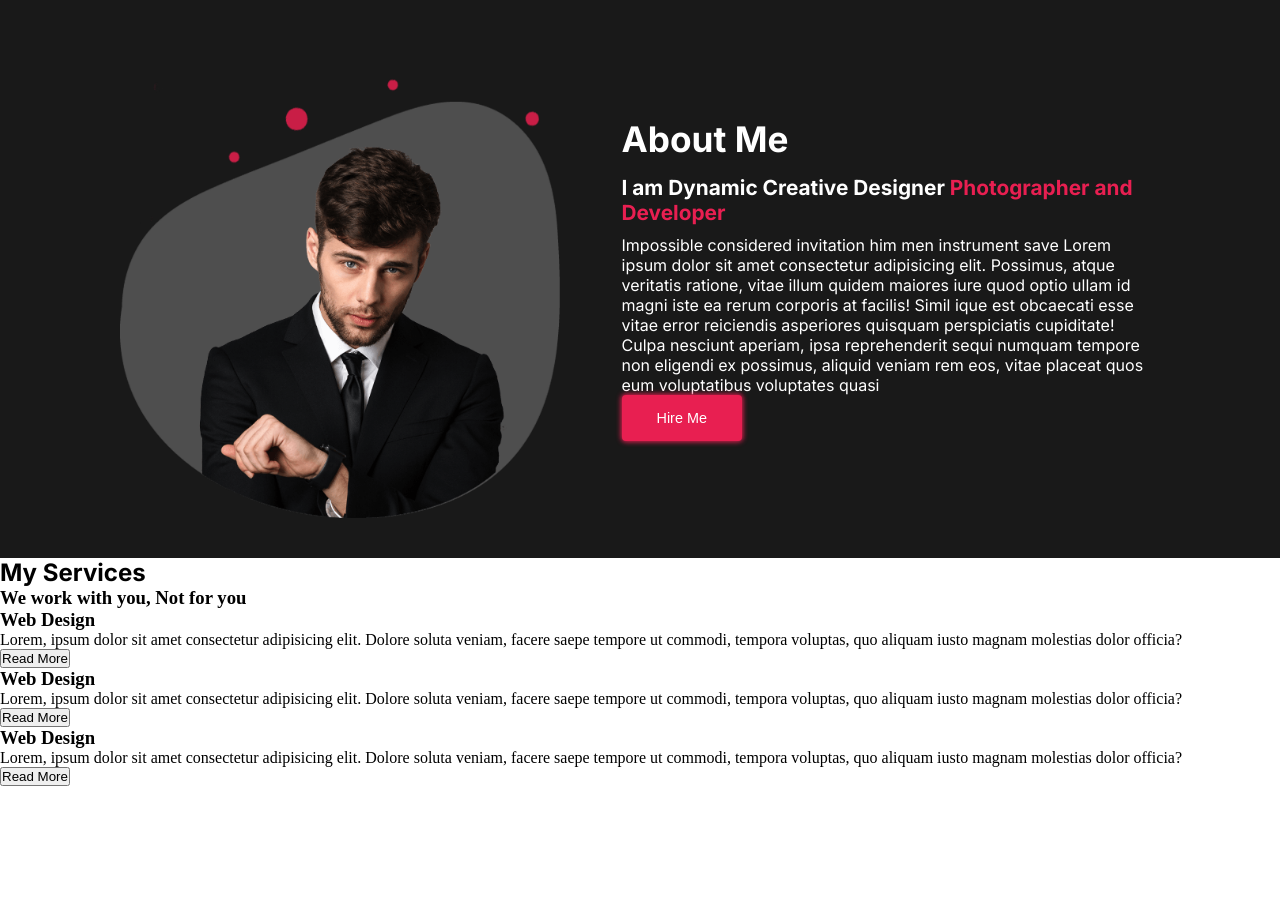
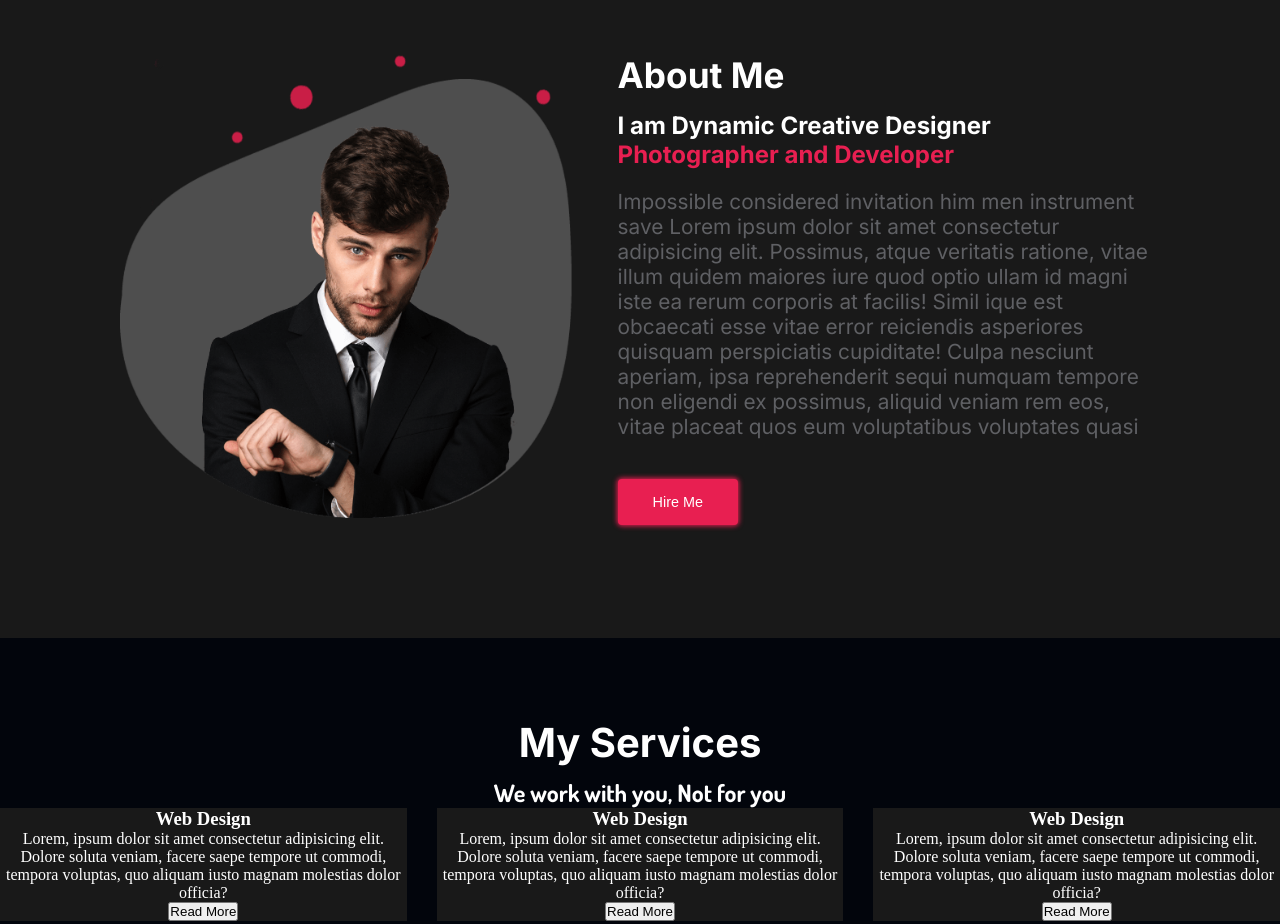
Before and after one commit to Abdelilah2009/Agency, a plain HTML site: page index.html in a window 1280 px wide. Shown: the part 722-1646 px from the top of the page. Before the commit the page ends 1508 px from the top, so only its background shows below. Drawn offline with nearby package versions, Linux system fonts and the light colour scheme.

Commit message:
Update style.css

```diff
--- a/style.css
+++ b/style.css
@@ -3,6 +3,10 @@
     margin: 0;
     padding: 0;
     box-sizing: border-box;
+}
+
+html{
+    scroll-behavior: smooth;
 }
 
 :root{
@@ -122,16 +126,17 @@ header nav ul li a:hover{
     height: 70vh;
     display: flex;
     color: white;
-    padding: 10vh 0vh 0px 15vh;
+    padding: 10vh 2vh 600px 15vh;
     font-family: 'Inter',sans-serif;
 }
 
 .about img{
-    height: 440px;
+    width: 40%;
+    height: 60vh;
 }
 
 .about .about-text{
-    padding: 5vh 0px 0px 7vh;
+    padding: 5vh 0vh 0vh 5vh;
     max-width: 50%;
     /* align-items: end; */
 }
@@ -142,10 +147,152 @@ header nav ul li a:hover{
 }
 
 .about .about-text h3{
-    font-size: 1.3rem;
-    padding-bottom: 10px;
+    font-size: 1.7rem;
+    padding-bottom: 20px;
 }
 
 .about .about-text h3 span{
     color: var(--principale-color);
 }
+
+.about .about-text p{
+    font-size: 1.41rem;
+    color: #5F6064;
+    padding-bottom: 40px;
+}
+
+/* Services */
+
+.services{
+    background-color: var(--bg-black-color);
+    width: 100%;
+    height: 70vh;
+}
+
+.services .services-title{
+    padding-top: 10vh;
+}
+
+.services .services-title h1,
+.services .services-title h3{
+    color: white;
+    display: flex;
+    justify-content: center;
+}
+
+.services .services-title h1{
+    font-size: 2.5rem;
+    padding-bottom: 10px;
+}
+
+.services .services-title h3{
+    font-size: 1.5rem;
+    font-family: 'Dosis',sans-serif;
+}
+
+.services .cards{
+    color: white;
+    display: flex;
+    gap: 30px;
+    justify-content: space-around;
+}
+
+.services .cards .card-item{
+    background-color: var(--main-color);
+    text-align: center;
+}
+
+.services .cards .card-item .icon i{
+    color: var(--principale-color);
+    font-size: 2rem;
+}
+
+
+
+
+
+
+
+
+
+
+
+
+
+
+
+
+
+
+
+
+
+
+
+
+
+
+
+
+
+
+
+
+
+
+
+
+
+
+
+
+
+
+
+
+
+
+
+
+
+
+
+
+
+
+
+
+
+
+@media screen and (max-width: 1280px) {
+    .about{
+        background-color: var(--main-color);
+        height: 70vh;
+        display: flex;
+        color: white;
+        padding: 5vh 2vh 600px 15vh;
+        font-family: 'Inter',sans-serif;
+    }
+
+    .about img{
+        width: 40%;
+        height: 60vh;
+        padding-top: 2vh;
+    }
+
+    .about .about-text{
+        padding: 2vh 0vh 0vh 5vh;
+        max-width: 50%;
+    }
+
+    .about .about-text h3{
+        font-size: 1.5rem;
+        padding-bottom: 20px;
+    }
+
+    .about .about-text p{
+        font-size: 1.3rem;
+        color: #5F6064;
+        padding-bottom: 40px;
+    }
+}
```
